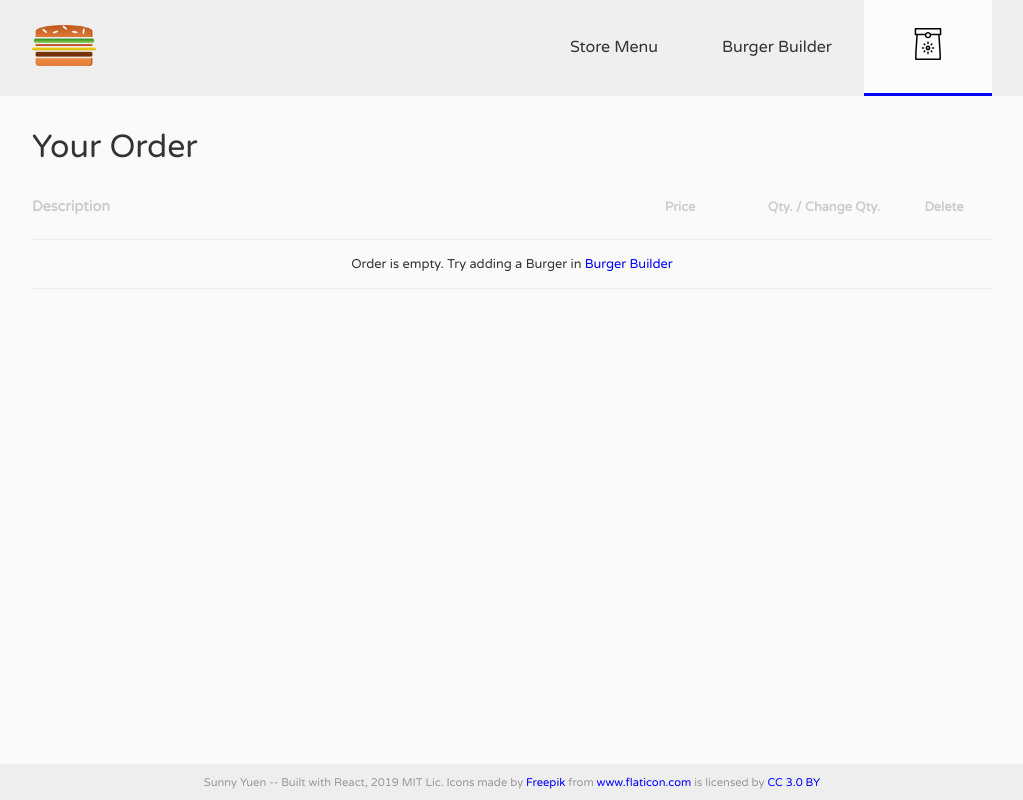
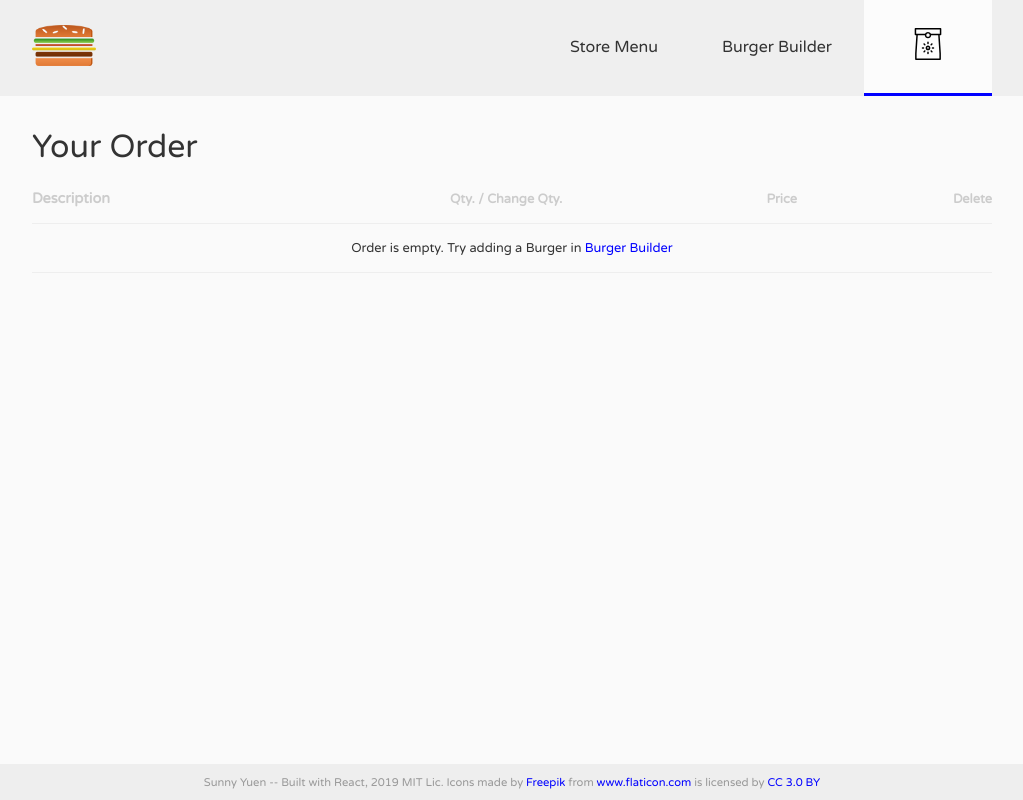
Before and after one commit to yuens1002/build-a-burger, a React app: page /bag in a window 1280 px wide. Shown: the whole page, without its empty margins (128-1151 px from the left). Built offline with nearby package versions, Linux system fonts and the light colour scheme.

Commit message:
adjust cart page mobile layout

```diff
--- a/src/components/OrderSummary/OrderItem/OrderItem.js
+++ b/src/components/OrderSummary/OrderItem/OrderItem.js
@@ -1,7 +1,7 @@
 import React from 'react'
 import Button from '../../UI/Button/Button'
 import OrderItemControls from './OrderItemControls/OrderItemControls'
-import { item, qty, desc, deleteItemOrTotal, unitPrice } from '../OrderSummary.css'
+import { item, qty, desc, deleteItemOrTotal, unitPrice, mobileGroup } from '../OrderSummary.css'
 import { connect } from 'react-redux'
 
 const mapStateToProps = ({isCheckingOut}) => ({
@@ -12,7 +12,7 @@ const orderItem = (props) => {
   return (
     <article className={item}>
       <div className={desc}><h3>{props.order.title}</h3>{props.order.desc}</div>
-      <div className={unitPrice}>${props.order.price.toFixed(2)}</div>
+      <div className={mobileGroup}>
         <div className={qty}>
           <Button noMargin type='smaller' disabled>{props.order.qty}</Button>
           {
@@ -27,8 +27,10 @@ const orderItem = (props) => {
           {
             props.isCheckingOut ?
               `$${(props.order.qty * props.order.price).toFixed(2)}` :
-          <Button noMargin type='del' clicked={props.toDeleteItem}>x</Button>
+            <Button type='del' clicked={props.toDeleteItem}>x</Button>
           }
+        </div>
+        <div className={unitPrice}>${props.order.price.toFixed(2)}</div>
       </div>
     </article>
   )
--- a/src/components/OrderSummary/OrderSummary.css
+++ b/src/components/OrderSummary/OrderSummary.css
@@ -1,7 +1,42 @@
-.qty, .desc, .controls, .price, .total, .unitPrice, .deleteItemOrTotal {
+.desc {
+  text-align: left;
   width: 100%;
-  text-align: center;
-  padding: 0.5rem 0;
+  font-size: .9rem;
+}
+
+.qty, .unitPrice, .deleteItemOrTotal {
+  padding-left: 3rem;
+  width: 8rem;
+  text-align: right;
+}
+
+.qty, .controls, .price, .unitPrice, .deleteItemOrTotal {
+  display: inline-block;
+
+}
+
+.qty {
+  order: 1;
+  white-space: nowrap;
+  display: flex;
+  justify-content: center;
+}
+
+.unitPrice {
+  order: 2
+}
+
+.deleteItemOrTotal {
+  order: 3
+}
+
+.mobileGroup {
+  padding-top: 1.5rem;
+  justify-content: flex-end;
+  flex-wrap: nowrap;
+  align-items: center;
+  display: flex;
+  width: 100%;
 }
 
 .item {
@@ -31,42 +66,44 @@
   color: #ccc;
 }
 
-.action {
-  text-align: center;
+.total, .action {
+  text-align: right;
 }
 
 @media (min-width: 1025px) {
+
+  .desc {
+    width: 65%;
+  }
+
+  .mobileGroup {
+    justify-content: space-between;
+    padding-top: 0;
+  }
+
+  .qty,
+  .deleteItemOrTotal,
+  .unitPrice  {
+    width: 33%;
+    padding: 0;
+  }
+
+  .deleteItemOrTotal,
+  .unitPrice {
+    text-align: right;
+  }
+
   .item.header {
     display: flex;
   }
-  .total, .action {
-    text-align: right;
-  }
+
   .item {
     display: flex;
     align-items: center;
   }
-  .price, .unitPrice, .deleteItemOrTotal {
-    text-align: center;
-  }
-  .qty {
-    width: 15%;
-    display: flex;
-    justify-content: center;
-  }
-  .desc {
-    text-align: left;
-    width: 60%;
-    font-size: .9rem;
-    padding-right: 2rem;
-  }
+
   .desc h3 {
     margin-top: 0;
   }
-  .unitPrice {
-    width: 15%;
-  }
-  .deleteItemOrTotal {
-    width: 10%;
-  }
+
 }
--- a/src/components/OrderSummary/OrderSummary.js
+++ b/src/components/OrderSummary/OrderSummary.js
@@ -9,9 +9,11 @@ const orderSummary = (props) => {
     <React.Fragment>
       <article className={[classes.item, classes.header].join(' ')}>
         <div className={classes.desc}>Description</div>
-        <div className={classes.unitPrice}>Price</div>
-        <div className={classes.qty}>{`Qty. ${props.isCheckingOut ? '' : '/ Change Qty.'}`}</div>
-        <div className={classes.deleteItemOrTotal}>{props.isCheckingOut ? 'Total' : 'Delete'}</div>
+        <div className={classes.mobileGroup}>
+          <div className={classes.qty}>{`Qty. ${props.isCheckingOut ? '' : '/ Change Qty.'}`}</div>
+          <div className={classes.deleteItemOrTotal}>{props.isCheckingOut ? 'Total' : 'Delete'}</div>
+          <div className={classes.unitPrice}>Price</div>
+        </div>
       </article>
       {
         props.cart.map((order, n) => {
```
Also changed, not shown: 1 other file (tests, documents, lock files or other folders). Lines whose indentation alone changed are shown as unchanged.
